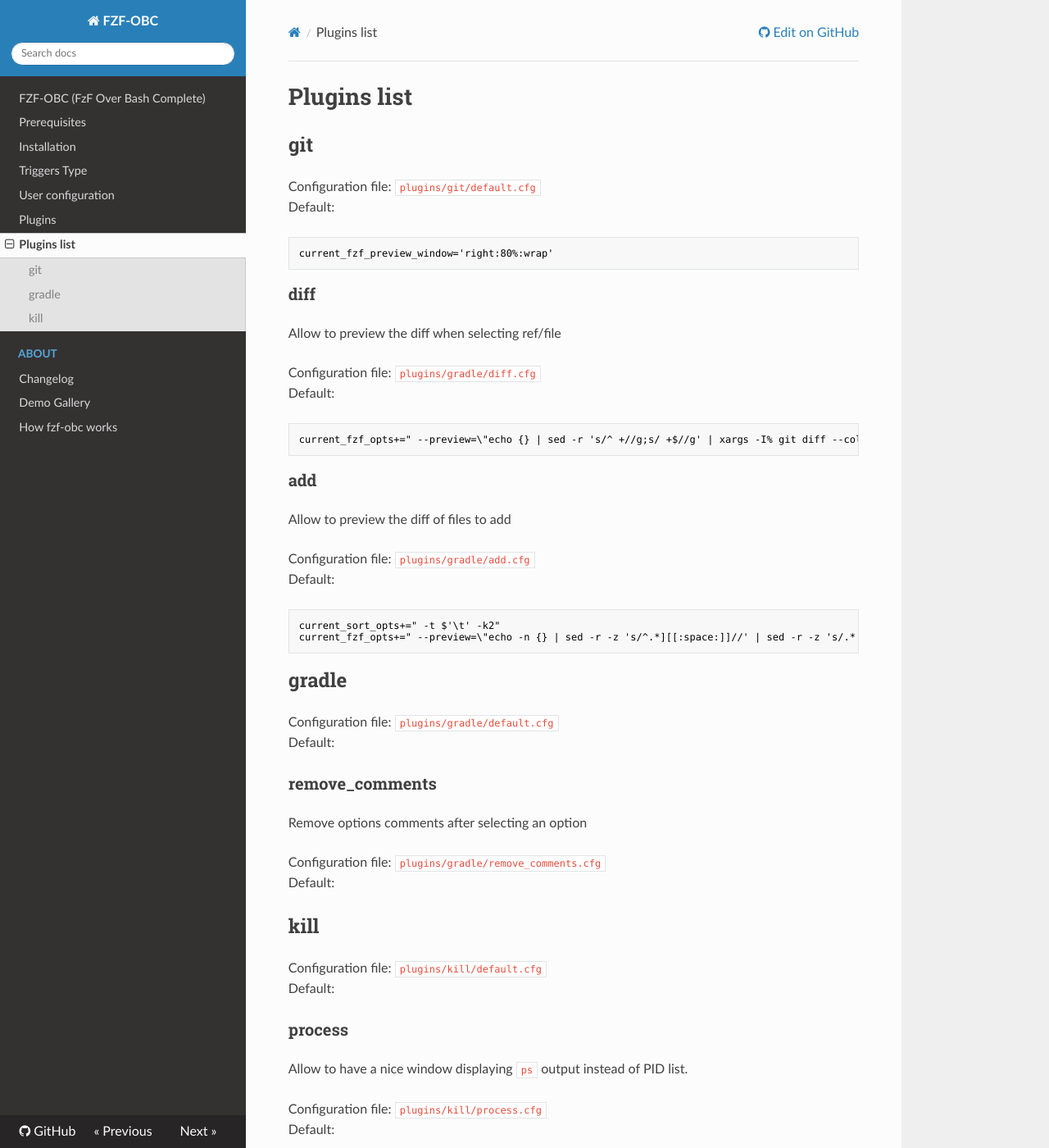
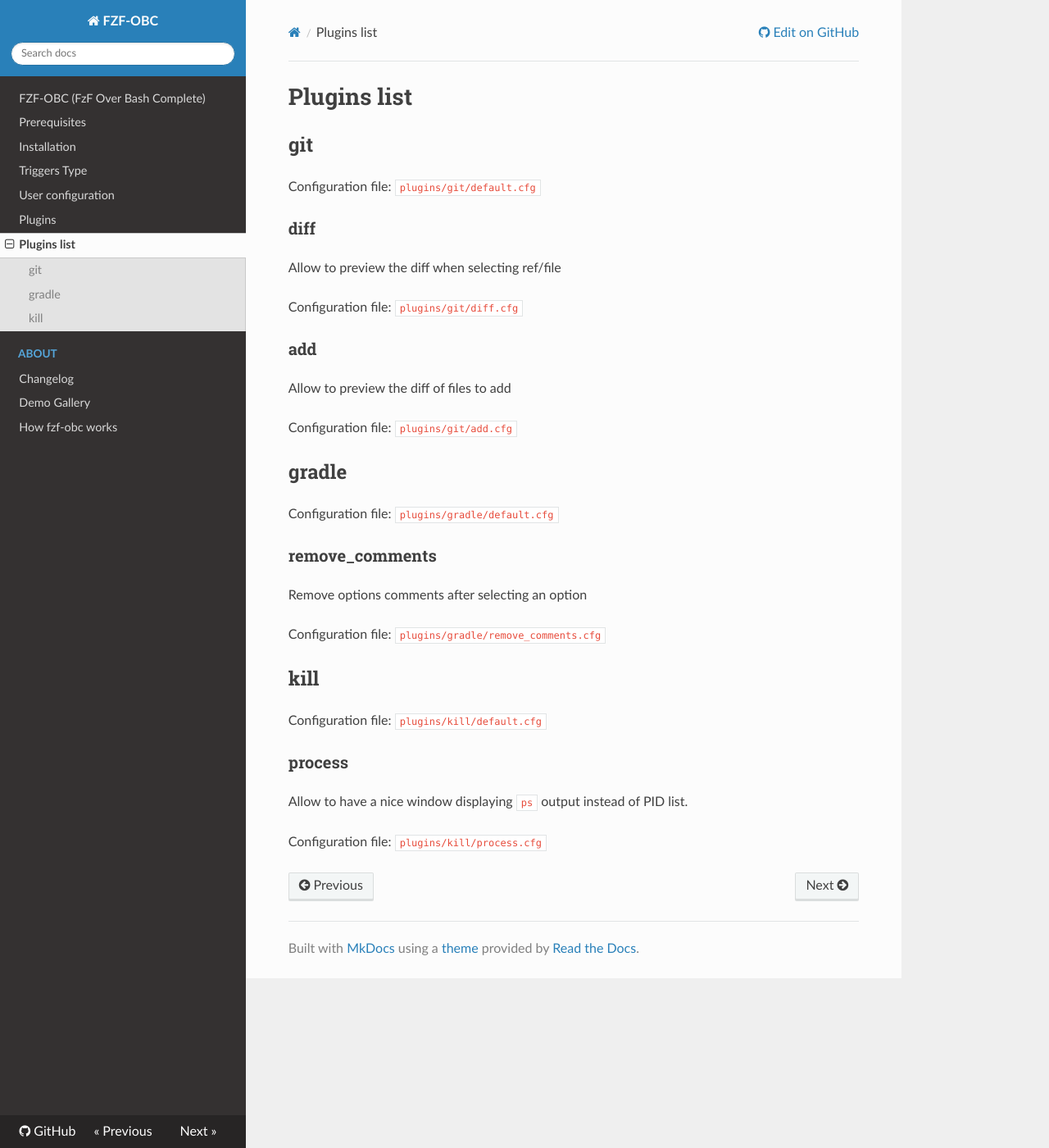
Before and after one commit to rockandska/fzf-obc, an MkDocs documentation site: the page built from docs/plugins_list.md, in a window 1280 px wide and 1400 px high. Shown: the whole window at 82% size. Built offline with MkDocs 1.6.1, drawn with Linux system fonts in a browser that asks for light colours; nearby versions of some CDN libraries; some of the changed text lies outside the part shown.

Commit message:
[doc] remove default value for plugin options

````diff
--- a/docs/plugins_list.md
+++ b/docs/plugins_list.md
@@ -1,56 +1,37 @@
 # Plugins list
 
 ## git
+
 Configuration file: `plugins/git/default.cfg`
-Default:
-```shell
-current_fzf_preview_window='right:80%:wrap'
-```
 
 ### diff
 
 Allow to preview the diff when selecting ref/file
 
-Configuration file: `plugins/gradle/diff.cfg`
-Default:
-```shell
-current_fzf_opts+=" --preview=\"echo {} | sed -r 's/^ +//g;s/ +$//g' | xargs -I% git diff --color=always %\" "
-```
+Configuration file: `plugins/git/diff.cfg`
 
 ### add
 
 Allow to preview the diff of files to add
 
-Configuration file: `plugins/gradle/add.cfg`
-Default:
-```shell
-current_sort_opts+=" -t $'\t' -k2"
-current_fzf_opts+=" --preview=\"echo -n {} | sed -r -z 's/^.*][[:space:]]//' | sed -r -z 's/.* -> +//' | xargs -0 printf '%q' | xargs -I% git diff --color=always -- %\" "
-```
+Configuration file: `plugins/git/add.cfg`
 
 ## gradle
 
 Configuration file: `plugins/gradle/default.cfg`
-Default:
 
 ### remove_comments
 
 Remove options comments after selecting an option
 
 Configuration file: `plugins/gradle/remove_comments.cfg`
-Default:
 
 ## kill
 
 Configuration file: `plugins/kill/default.cfg`
-Default:
 
 ### process
 
 Allow to have a nice window displaying `ps` output instead of PID list.
 
 Configuration file: `plugins/kill/process.cfg`
-Default:
-```shell
-current_fzf_opts+=" --min-height 15 --preview 'echo {}' --preview-window down:3:wrap"
-```
````
